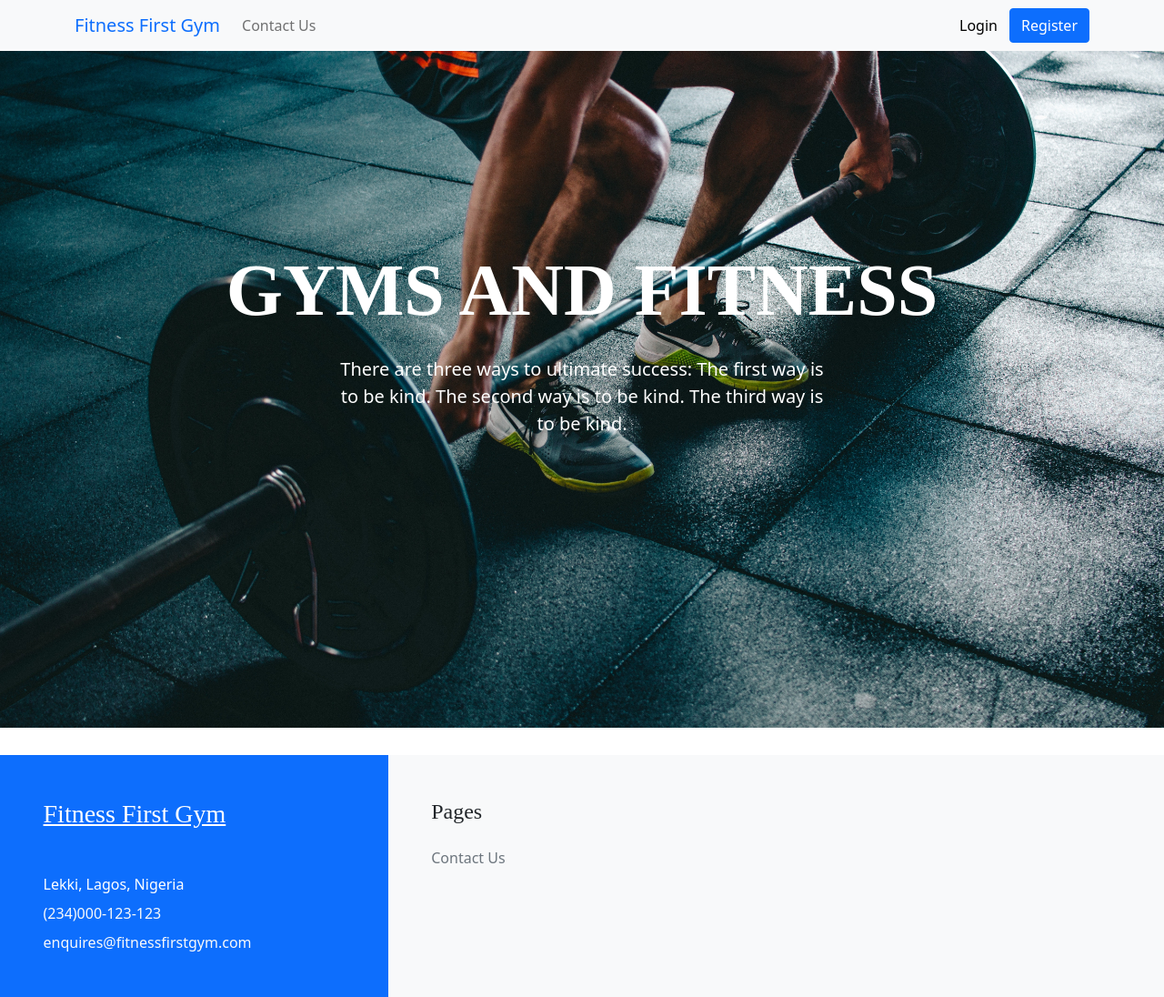
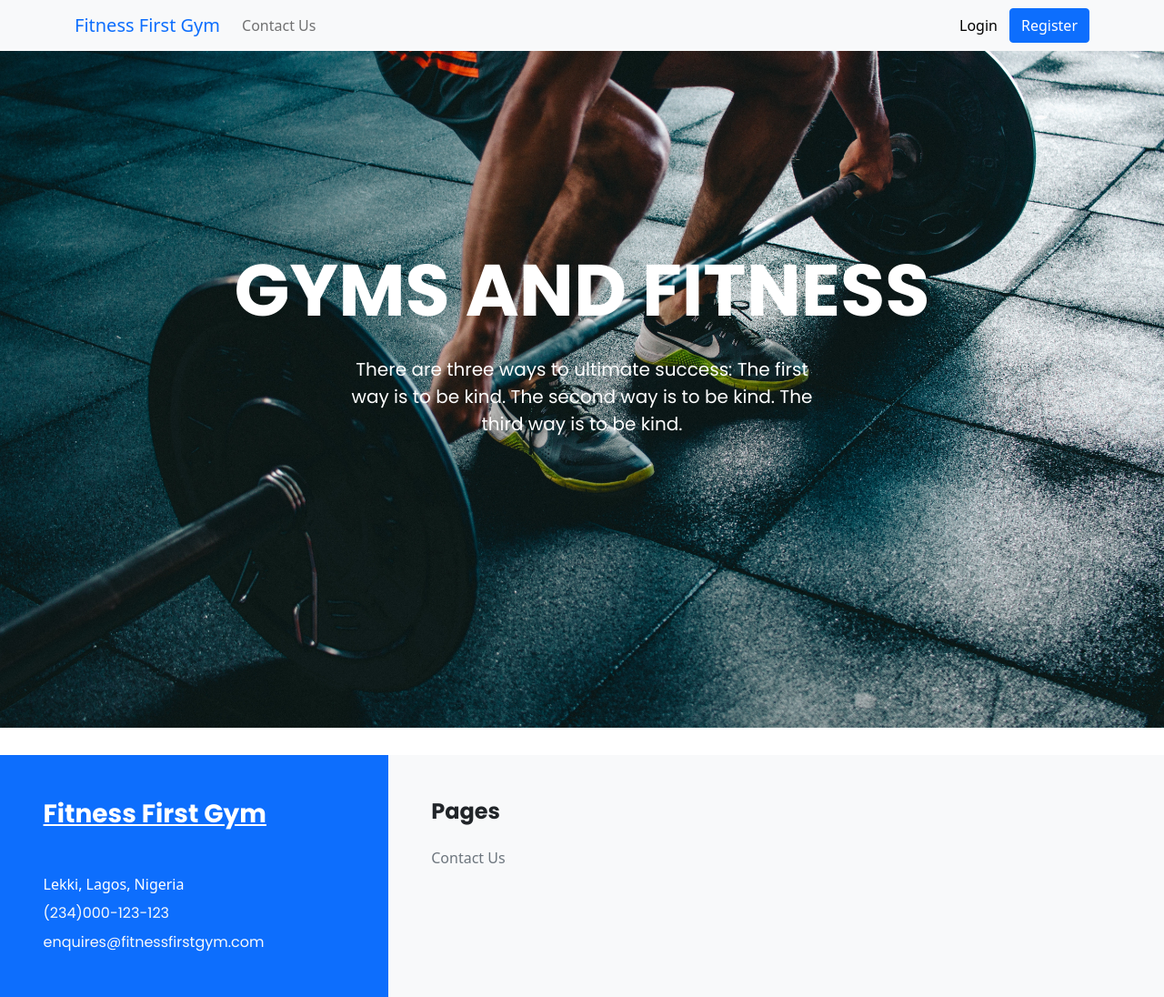
Before and after one commit to somtodev/fitness-first-gym, a Flask app: page / in a window 1280 px wide. Shown: the whole page at 91% size. Run offline with Flask 3, Linux system fonts and the light colour scheme.

Commit message:
Update: Added Local Fonts

```diff
--- a/app/static/css/main.css
+++ b/app/static/css/main.css
@@ -1,9 +1,33 @@
+@font-face {
+    font-family: 'Poppins';
+    src: url('../fonts/poppins/Poppins-Regular.ttf');
+    font-weight: normal;
+    font-style: normal;
+}
+
+@font-face {
+    font-family: 'PoppinsBold';
+    src: url('../fonts/poppins/Poppins-Bold.ttf');
+    font-weight: 500;
+    font-style: 500;
+}
+
+@font-face {
+    font-family: 'Merriweather';
+    src: url('../fonts/merriweather/Merriweather-Regular.ttf');
+}
+
+
 body{
-    font-family: 'SF UI Text';
+    font-family: 'Merriweather';
 }
 
 h1, h2, h3, h4 , h5 , h6,
 .h1, .h2, .h3 , .h4, .h5 ,.h6{
-    font-family: 'Poppins';
+    font-family: 'PoppinsBold';
     font-weight: 500;
 }
+
+span, p{
+    font-family: 'Poppins';
+}
```
Also changed, not shown: app/static/fonts/merriweather/Merriweather-Bold.ttf (added), app/static/fonts/merriweather/Merriweather-BoldItalic.ttf (added), app/static/fonts/merriweather/Merriweather-Italic.ttf (added), app/static/fonts/merriweather/Merriweather-Light.ttf (added), app/static/fonts/merriweather/Merriweather-Regular.ttf (added), app/static/fonts/poppins/Poppins-Bold.ttf (added), app/static/fonts/poppins/Poppins-BoldItalic.ttf (added), app/static/fonts/poppins/Poppins-Italic.ttf (added), app/static/fonts/poppins/Poppins-Light.ttf (added), app/static/fonts/poppins/Poppins-Regular.ttf (added).
